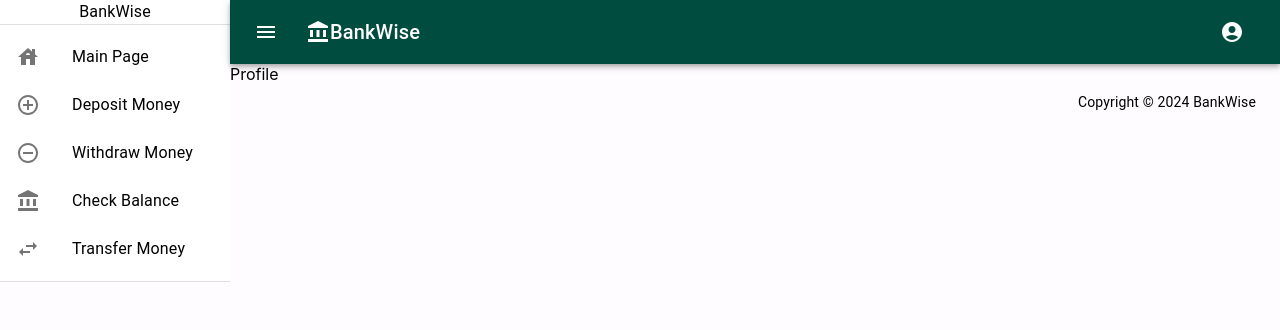
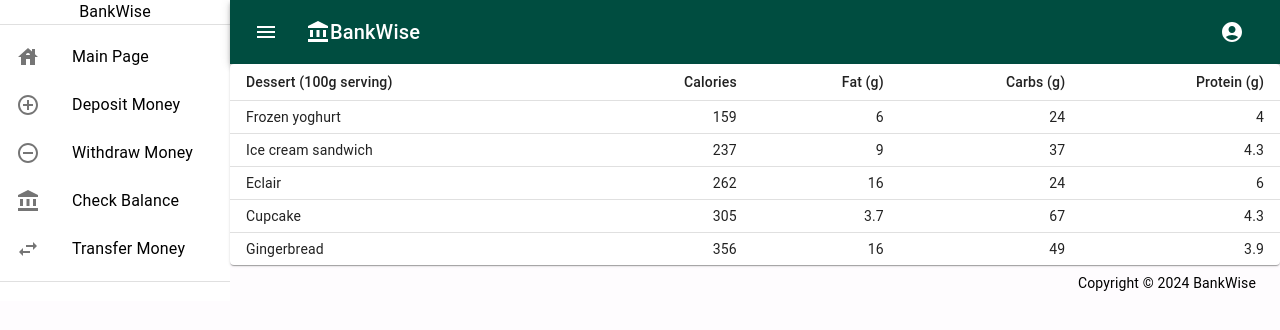
Before and after one commit to Berat-Aktas/GraduationProject, a React (Create React App) app in the folder project1/: page /profile in a window 1280 px wide. Shown: the top 330 px of the page. Built offline with nearby package versions, Linux system fonts and the light colour scheme.

Commit message:
geliştirme

```diff
--- a/project1/src/pages/Auth/ForgotPassword.js
+++ b/project1/src/pages/Auth/ForgotPassword.js
@@ -1,8 +1,11 @@
-import React, {useState} from 'react';
+import React, { useState } from 'react';
 import {
     Avatar,
     Box,
-    Typography
+    TextField,
+    Typography,
+    Link,
+    Grid,
 } from '@mui/material';
 import { useNavigate } from 'react-router-dom';
 import * as yup from "yup";
@@ -12,6 +15,7 @@
 import { LoadingButton } from '@mui/lab';
 import VisibilityIcon from '@mui/icons-material/Visibility';
 import VisibilityOffIcon from '@mui/icons-material/VisibilityOff';
+import PasswordIcon from '@mui/icons-material/Password';
 
 
 const ForgotPassword = () => {
@@ -30,11 +34,21 @@
                     height: "100%",
                 }}
             >
-                <Avatar sx={{ m: 1, bgcolor: "success.main" }}  ></Avatar>
+                <Avatar sx={{ m: 1, bgcolor: "success.main" }}  >
+                    <PasswordIcon />
+                </Avatar>
                 <Typography component="h1" variant='h5' align='center' >
                     Forgot Password
                 </Typography>
                 <Box sx={{ alignSelf: "stretch", mt: 1 }}>
+
+                    <TextField
+                        margin="normal"
+                        required
+                        fullWidth
+                        autoComplete="mail-addres"
+                        label="Mail Adresiniz"
+                    />
                     <LoadingButton
                         type="submit"
                         fullWidth
@@ -46,6 +60,19 @@
                     >
                         Kaydet
                     </LoadingButton>
+                    <Grid alignItems="center">
+                        <Grid item xs>
+                            or {' '}
+                            <Link
+                                variant='body2'
+                                color="secondary"
+                                onClick={() => { navigate('/login') }}
+                                style={{ cursor: "pointer" }}
+                            >
+                                Forgot password?
+                            </Link>
+                        </Grid>
+                    </Grid>
                 </Box>
             </Box>
         </>
--- a/project1/src/pages/Profile.js
+++ b/project1/src/pages/Profile.js
@@ -1,10 +1,66 @@
 import React from 'react';
+import {
+  Table,
+  TableBody,
+  TableCell,
+  TableContainer,
+  TableHead,
+  TableRow,
+  Paper,
+  Checkbox,
+} from '@mui/material';
+
+
+
+const rows = [
+  createData('Frozen yoghurt', 159, 6.0, 24, 4.0),
+  createData('Ice cream sandwich', 237, 9.0, 37, 4.3),
+  createData('Eclair', 262, 16.0, 24, 6.0),
+  createData('Cupcake', 305, 3.7, 67, 4.3),
+  createData('Gingerbread', 356, 16.0, 49, 3.9),
+];
+
+function createData(name, calories, fat, carbs, protein) {
+  return { name, calories, fat, carbs, protein };
+}
+
 
 const Profile = () => {
+
+
+
+
   return (
     <>
-    Profile
-    </>
+ <TableContainer component={Paper}>
+      <Table sx={{ minWidth: 650 }} size="small" aria-label="a dense table">
+        <TableHead>
+          <TableRow>
+            <TableCell>Dessert (100g serving)</TableCell>
+            <TableCell align="right">Calories</TableCell>
+            <TableCell align="right">Fat&nbsp;(g)</TableCell>
+            <TableCell align="right">Carbs&nbsp;(g)</TableCell>
+            <TableCell align="right">Protein&nbsp;(g)</TableCell>
+          </TableRow>
+        </TableHead>
+        <TableBody>
+          {rows.map((row) => (
+            <TableRow
+              key={row.name}
+              sx={{ '&:last-child td, &:last-child th': { border: 0 } }}
+            >
+              <TableCell component="th" scope="row">
+                {row.name}
+              </TableCell>
+              <TableCell align="right">{row.calories}</TableCell>
+              <TableCell align="right">{row.fat}</TableCell>
+              <TableCell align="right">{row.carbs}</TableCell>
+              <TableCell align="right">{row.protein}</TableCell>
+            </TableRow>
+          ))}
+        </TableBody>
+      </Table>
+    </TableContainer>    </>
   )
 };
 
```
Lines whose indentation alone changed are shown as unchanged.
